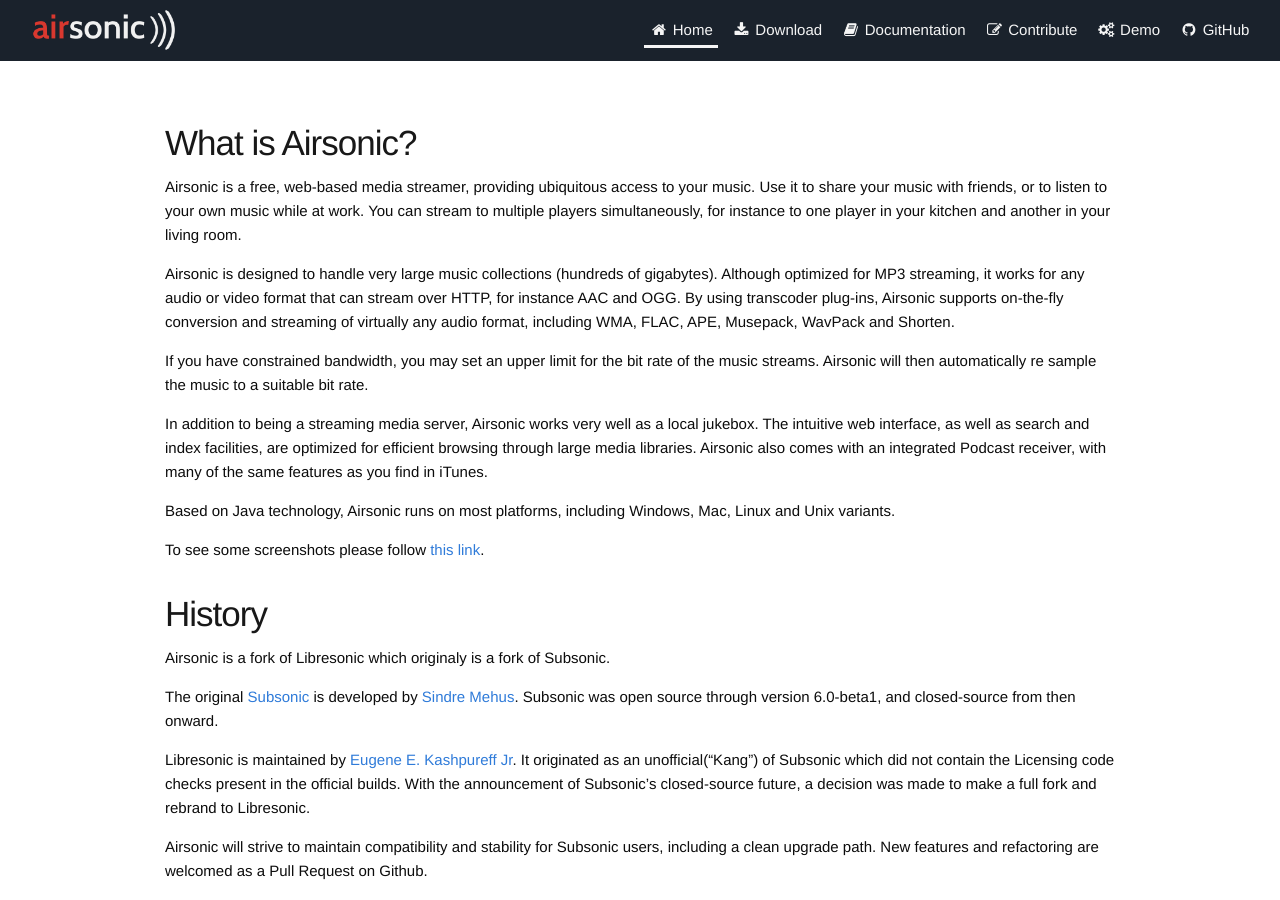
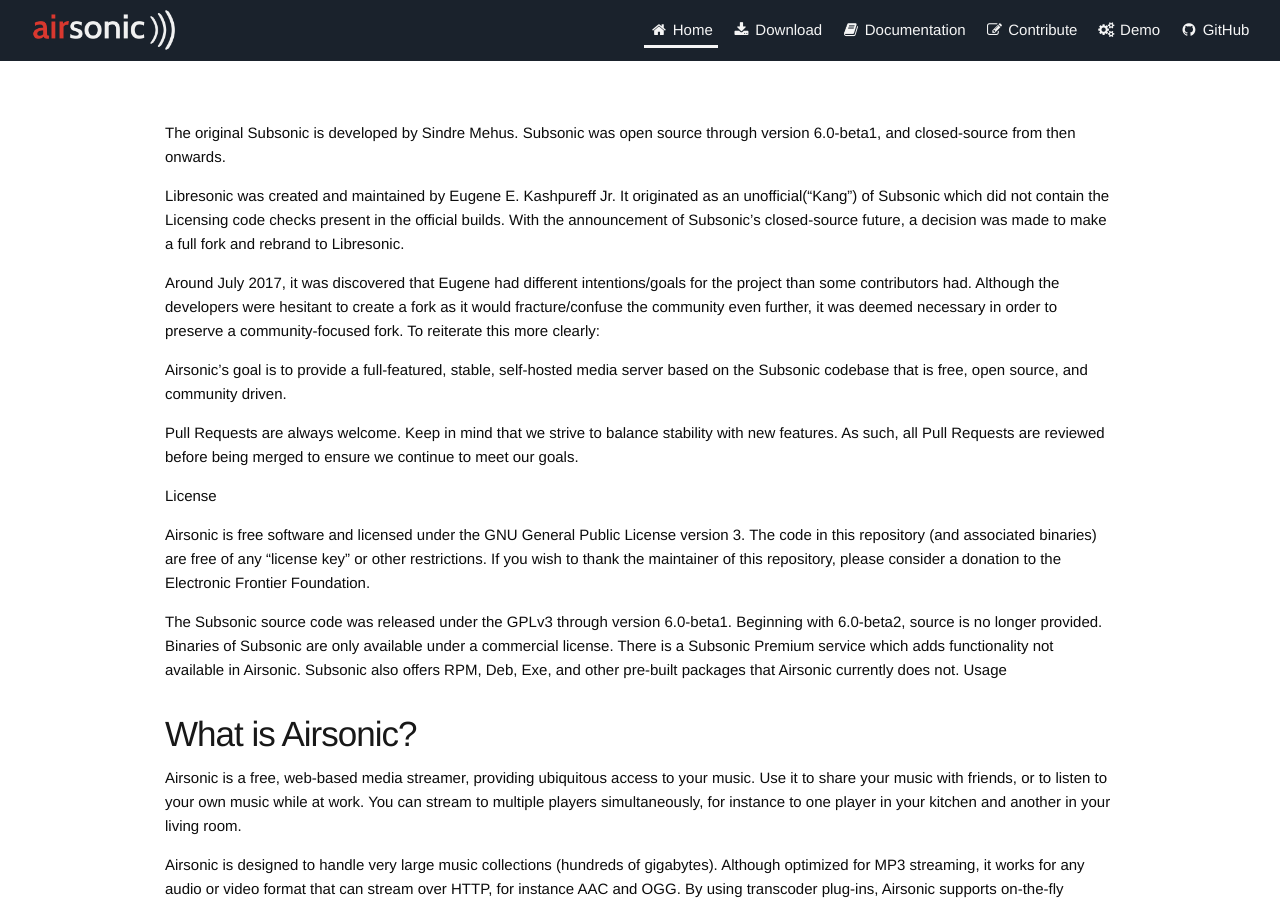
Before and after one commit to airsonic/airsonic.github.io, a Jekyll site: the page built from pages/index.md, in a window 1280 px wide and 900 px high. Built offline with Jekyll 4.4.1, drawn with Linux system fonts in a browser that asks for light colours; some of the changed text lies outside the part shown.

Commit message:
Update Readme with history from airsonic repo

```diff
--- a/pages/index.md
+++ b/pages/index.md
@@ -3,6 +3,25 @@ layout: page
 title: 'dummy'
 permalink: /
 ---
+
+
+The original Subsonic is developed by Sindre Mehus. Subsonic was open source through version 6.0-beta1, and closed-source from then onwards.
+
+Libresonic was created and maintained by Eugene E. Kashpureff Jr. It originated as an unofficial("Kang") of Subsonic which did not contain the Licensing code checks present in the official builds. With the announcement of Subsonic's closed-source future, a decision was made to make a full fork and rebrand to Libresonic.
+
+Around July 2017, it was discovered that Eugene had different intentions/goals for the project than some contributors had. Although the developers were hesitant to create a fork as it would fracture/confuse the community even further, it was deemed necessary in order to preserve a community-focused fork. To reiterate this more clearly:
+
+Airsonic's goal is to provide a full-featured, stable, self-hosted media server based on the Subsonic codebase that is free, open source, and community driven.
+
+Pull Requests are always welcome. Keep in mind that we strive to balance stability with new features. As such, all Pull Requests are reviewed before being merged to ensure we continue to meet our goals.
+
+License
+
+Airsonic is free software and licensed under the GNU General Public License version 3. The code in this repository (and associated binaries) are free of any "license key" or other restrictions. If you wish to thank the maintainer of this repository, please consider a donation to the Electronic Frontier Foundation.
+
+The Subsonic source code was released under the GPLv3 through version 6.0-beta1. Beginning with 6.0-beta2, source is no longer provided. Binaries of Subsonic are only available under a commercial license. There is a Subsonic Premium service which adds functionality not available in Airsonic. Subsonic also offers RPM, Deb, Exe, and other pre-built packages that Airsonic currently does not.
+Usage
+
 
 ## What is Airsonic?
 
@@ -20,13 +39,15 @@ To see some screenshots please follow [this link](/screenshots/).
 
 ## History
 
-Airsonic is a fork of Libresonic which originaly is a fork of Subsonic.
+The original Subsonic is developed by Sindre Mehus. Subsonic was open source through version 6.0-beta1, and closed-source from then onwards.
 
-The original [Subsonic](http://www.subsonic.org/) is developed by [Sindre Mehus](mailto:sindre@activeobjects.no). Subsonic was open source through version 6.0-beta1, and closed-source from then onward.
+Libresonic was created and maintained by Eugene E. Kashpureff Jr. It originated as an unofficial("Kang") of Subsonic which did not contain the Licensing code checks present in the official builds. With the announcement of Subsonic's closed-source future, a decision was made to make a full fork and rebrand to Libresonic.
 
-Libresonic is maintained by [Eugene E. Kashpureff Jr](mailto:eugene@kashpureff.org). It originated as an unofficial("Kang") of Subsonic which did not contain the Licensing code checks present in the official builds. With the announcement of Subsonic's closed-source future, a decision was made to make a full fork and rebrand to Libresonic.
+Around July 2017, it was discovered that Eugene had different intentions/goals for the project than some contributors had. Although the developers were hesitant to create a fork as it would fracture/confuse the community even further, it was deemed necessary in order to preserve a community-focused fork. To reiterate this more clearly:
 
-Airsonic will strive to maintain compatibility and stability for Subsonic users, including a clean upgrade path. New features and refactoring are welcomed as a Pull Request on Github.
+Airsonic's goal is to provide a full-featured, stable, self-hosted media server based on the Subsonic codebase that is free, open source, and community driven.
+
+Pull Requests are always welcome. Keep in mind that we strive to balance stability with new features. As such, all Pull Requests are reviewed before being merged to ensure we continue to meet our goals.
 
 ## License
 
```
